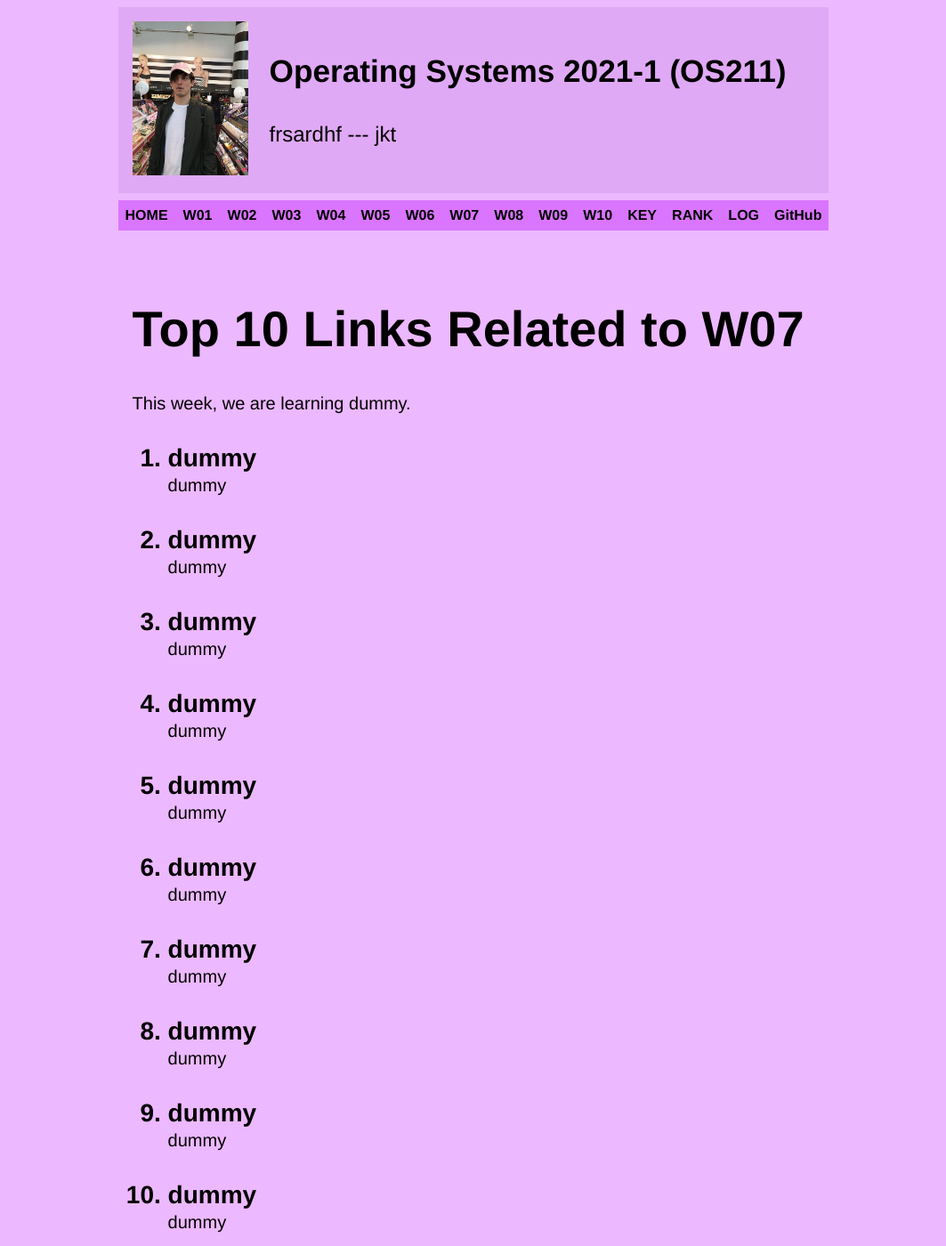
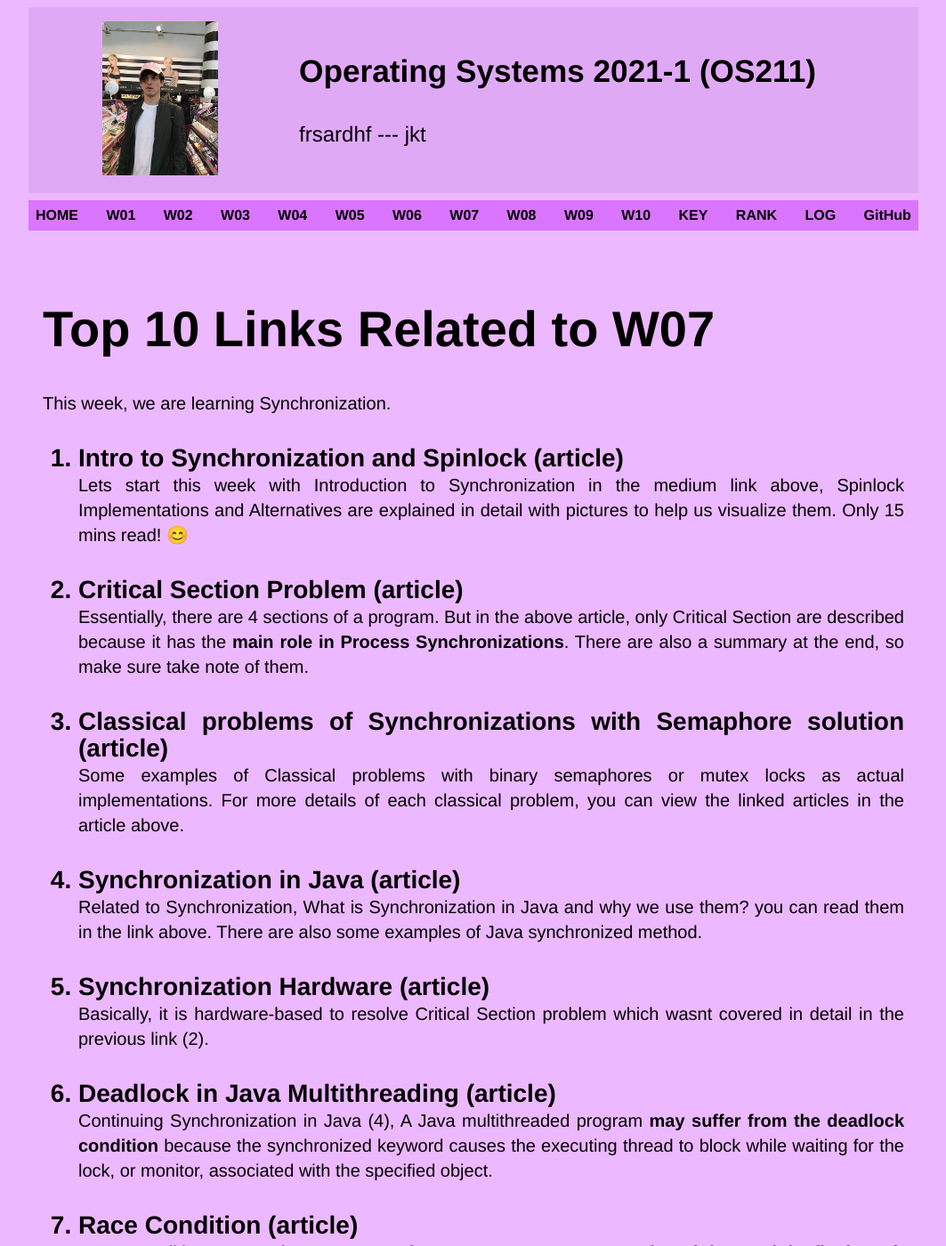
Before and after one commit to frsardhf/os211, a Jekyll site: the page built from w07.md, in a window 1280 px wide and 1400 px high. Shown: the whole window at 89% size, without its empty margins (108-1171 px from the left). Built offline with Jekyll 4.4.1, drawn with Linux system fonts in a browser that asks for light colours; our own code applies the rules of GitHub Pages for plain Markdown files; some of the changed text lies outside the part shown.

Commit message:
OS211 frsardhf

```diff
--- a/w07.md
+++ b/w07.md
@@ -4,36 +4,36 @@ permalink: /W07/
 ---
 
 # Top 10 Links Related to W07
-This week, we are learning dummy.
+This week, we are learning Synchronization.
 
-1. [dummy](https://www.youtube.com) <br>
-   dummy
+1. [Intro to Synchronization and Spinlock (article)](https://medium.com/adamedelwiess/operating-system-20-introduction-to-synchronization-spinlock-implementation-and-spinlock-c926af1412e6) <br>
+   Lets start this week with Introduction to Synchronization in the medium link above, Spinlock Implementations and Alternatives are explained in detail with pictures to help us visualize them. Only 15 mins read! 😊
 
-2. [dummy](https://www.youtube.com) <br>
-   dummy
+2. [Critical Section Problem (article)](https://www.guru99.com/process-synchronization.html) <br>
+   Essentially, there are 4 sections of a program. But in the above article, only Critical Section are described because it has the **main role in Process Synchronizations**. There are also a summary at the end, so make sure take note of them.
 
-3. [dummy](https://www.youtube.com) <br>
-   dummy
+3. [Classical problems of Synchronizations with Semaphore solution (article)](https://www.geeksforgeeks.org/classical-problems-of-synchronization-with-semaphore-solution/) <br>
+   Some examples of Classical problems with binary semaphores or mutex locks as actual implementations. For more details of each classical problem, you can view the linked articles in the article above.
 
-4. [dummy](https://www.youtube.com) <br>
-   dummy
+4. [Synchronization in Java (article)](https://www.javatpoint.com/synchronization-in-java) <br>
+   Related to Synchronization, What is Synchronization in Java and why we use them? you can read them in the link above. There are also some examples of Java synchronized method.
 
-5. [dummy](https://www.youtube.com) <br>
-   dummy
+5. [Synchronization Hardware (article)](https://binaryterms.com/synchronization-hardware-in-os.html) <br>
+   Basically, it is hardware-based to resolve Critical Section problem which wasnt covered in detail in the previous link (2).
 
-6. [dummy](https://www.youtube.com) <br>
-   dummy
+6. [Deadlock in Java Multithreading (article)](https://www.tutorialspoint.com/Deadlock-in-Java-Multithreading) <br>
+   Continuing Synchronization in Java (4), A Java multithreaded program **may suffer from the deadlock condition** because the synchronized keyword causes the executing thread to block while waiting for the lock, or monitor, associated with the specified object.
 
-7. [dummy](https://www.youtube.com) <br>
-   dummy
+7. [Race Condition (article)](https://searchstorage.techtarget.com/definition/race-condition) <br>
+   A race condition occurs when **processes have concurrent access to shared data and the final result depends on the particular order in which concurrent accesses occur**. Race conditions also can result in corrupted values of shared data.
 
-8. [dummy](https://www.youtube.com/) <br>
-   dummy
+8. [Strategies for handling Deadlock (article)](https://www.javatpoint.com/os-strategies-for-handling-deadlock) <br>
+   There are 4 strategies actually which is Deadlock Ignorance, Deadlock Prevention, Deadlock Avoidance, as well as Deadlock Detection and Recovery. More details on the above article.
 
-9. [dummy](https://www.youtube.com) <br>
-   dummy
+9. [How to prevent Race Conditions? (video)](https://www.youtube.com/watch?v=MqnpIwN7dz0) <br>
+   Race Conditions was covered in (7), but how do we prevent them? Dekker's Algorithm offers a way to **ensure that programs can only access the shared data one at a time**, you can watch more details in the above video.
 
-10. [dummy](https:/www.youtube.com) <br>
-    dummy
+10. [Spinlock vs Semaphore (article)](https://stackoverflow.com/questions/195853/spinlock-versus-semaphore) <br>
+    You can read the forum above to understand the differences of the two. 👍
 
 Thats it for this week's top ten links, see you next week!
```
